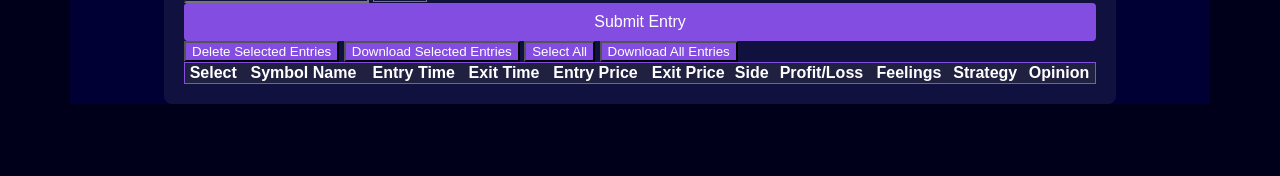
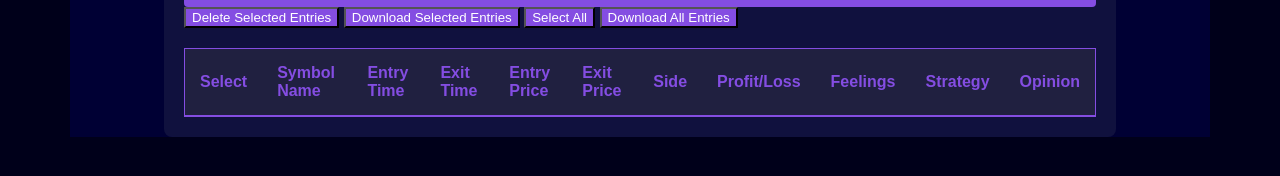
Before and after one commit to adamlukac06/Trading-journal, a plain HTML site: page index.html in a window 1280 px wide. Shown: the part 538-714 px from the top of the page. Drawn offline with Linux system fonts and the light colour scheme.

Commit message:
Table color, spaced

```diff
--- a/style.css
+++ b/style.css
@@ -81,6 +81,14 @@ select {
     border-bottom: 1px solid #844DE2;
 }
 
+.entries-table th {
+    background-color: #202040;
+    color: #844DE2; /* Change the text color to purple */
+    padding: 15px; /* Increase the padding to make the header higher */
+    text-align: left;
+    border-bottom: 2px solid #844DE2;
+}
+
 .entry-row {
     border: 1px solid #844DE2;
 }
@@ -145,3 +153,7 @@ h1 {
 .loss {
     color: red;
 }
+
+#past-entries {
+    margin-top: 20px; /* Adjust this value as needed */
+}
```
